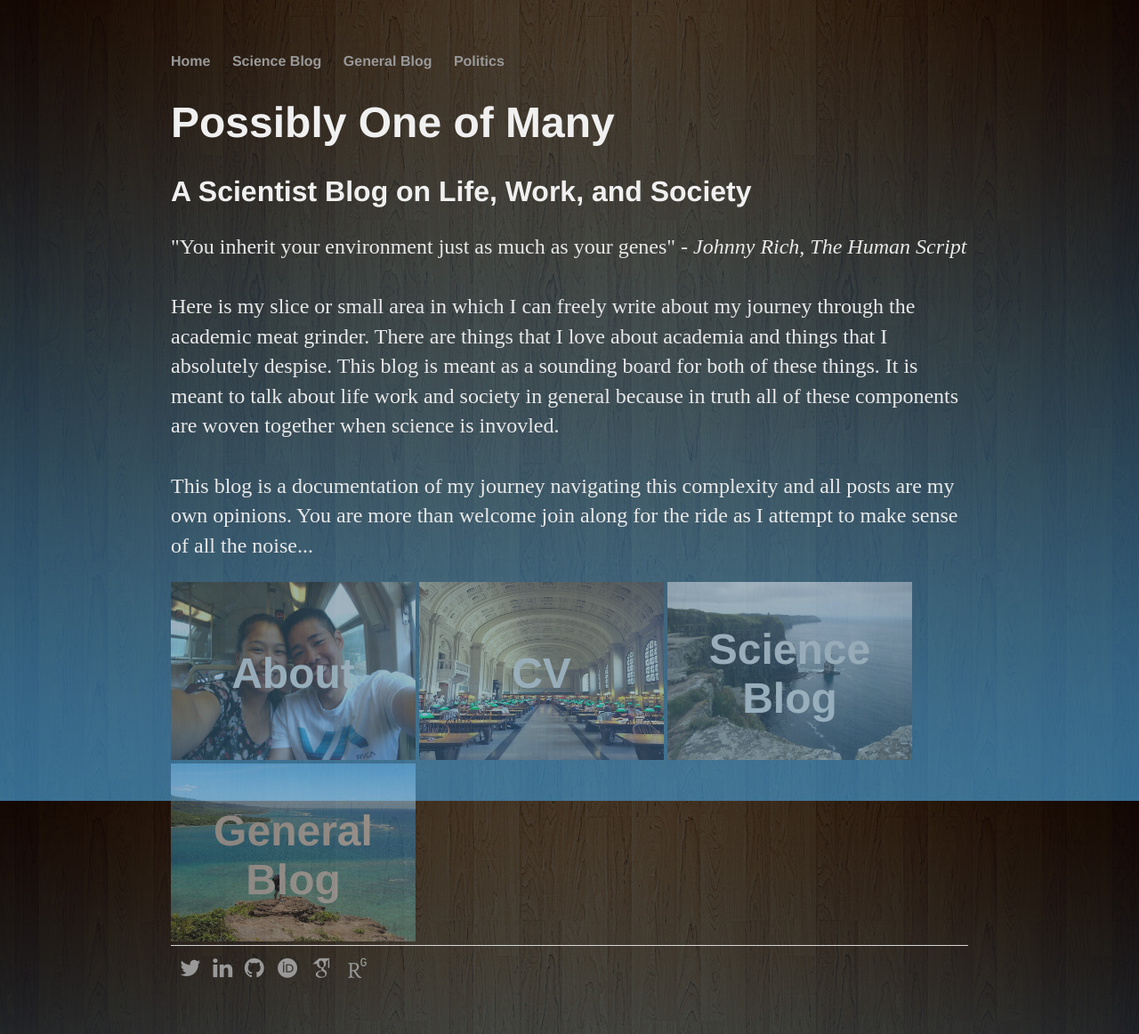
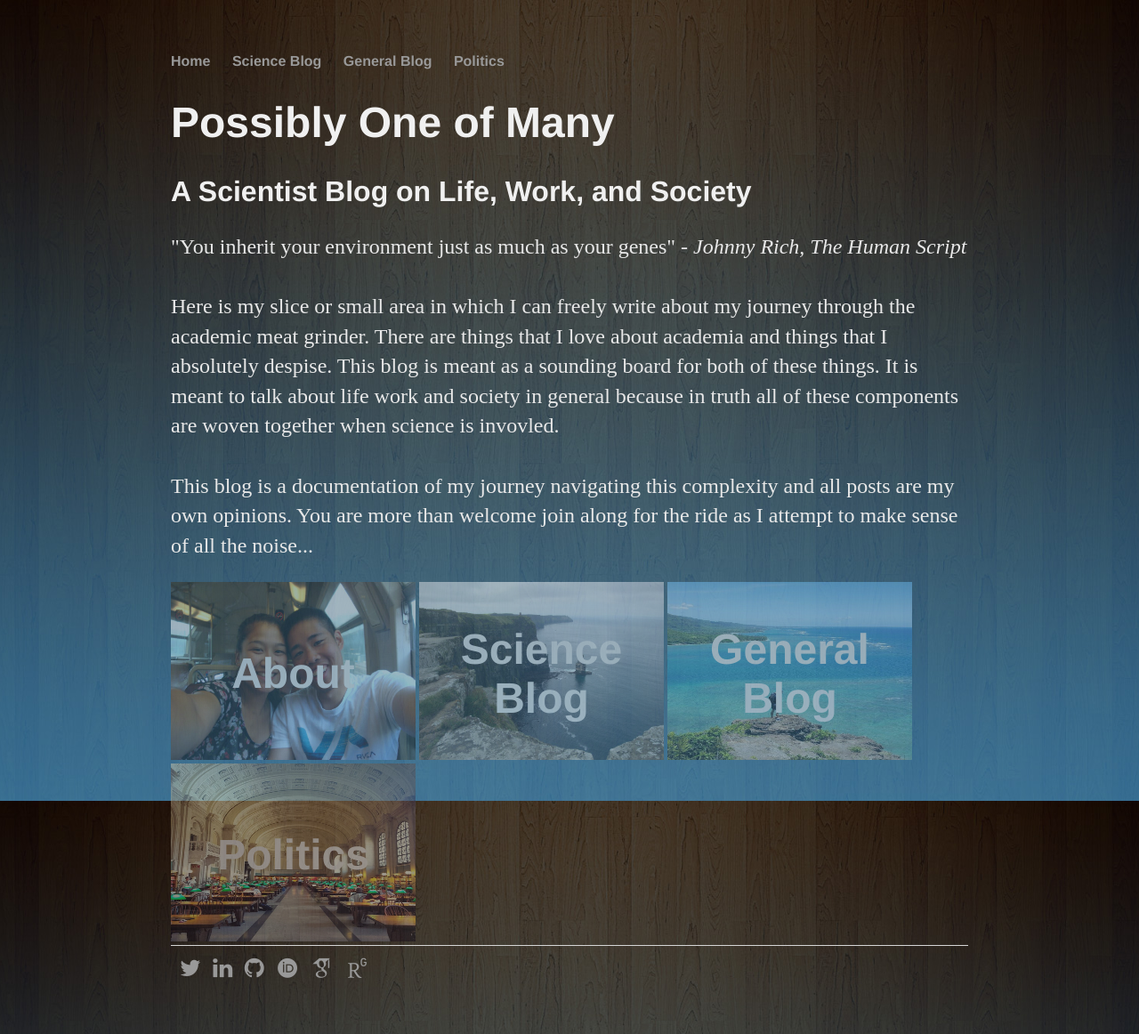
Before and after one commit to marcsze/marcsze.github.io, a Jekyll site: the page built from index.html, in a window 1280 px wide. Shown: the whole page at 89% size. Built offline with Jekyll 4.4.1, drawn with Linux system fonts in a browser that asks for light colours; some web fonts are replaced.

Commit message:
Update links

```diff
--- a/index.html
+++ b/index.html
@@ -25,14 +25,6 @@ title: Possibly One of Many
 	</div>
 
 	<div class="linkthumbnail">
-		<a href="/cv"><img
-		src='{{ site.baseurl }}/images/cv.jpg' width="275" height="200" alt="cv" class="siteLink">
-		<div class="caption linkcontent"><h1>CV</h1></div>
-		</a>
-		</div>
-
-
-	<div class="linkthumbnail">
 		<a href="/scienceBlog"><img
 		src='{{ site.baseurl }}/images/blog.jpg' width="275" height="200" alt="blog" class="siteLink">
 		<div class="caption linkcontent"><h1>Science Blog</h1></div>
@@ -47,5 +39,13 @@ title: Possibly One of Many
 		</a>
 		</div>
 
+
+	<div class="linkthumbnail">
+		<a href="/politicsBlog"><img
+		src='{{ site.baseurl }}/images/cv.jpg' width="275" height="200" alt="pblog" class="siteLink">
+		<div class="caption linkcontent"><h1>Politics</h1></div>
+		</a>
+		</div>
+
 	</div>
 </div><!-- /.blurb -->
```
